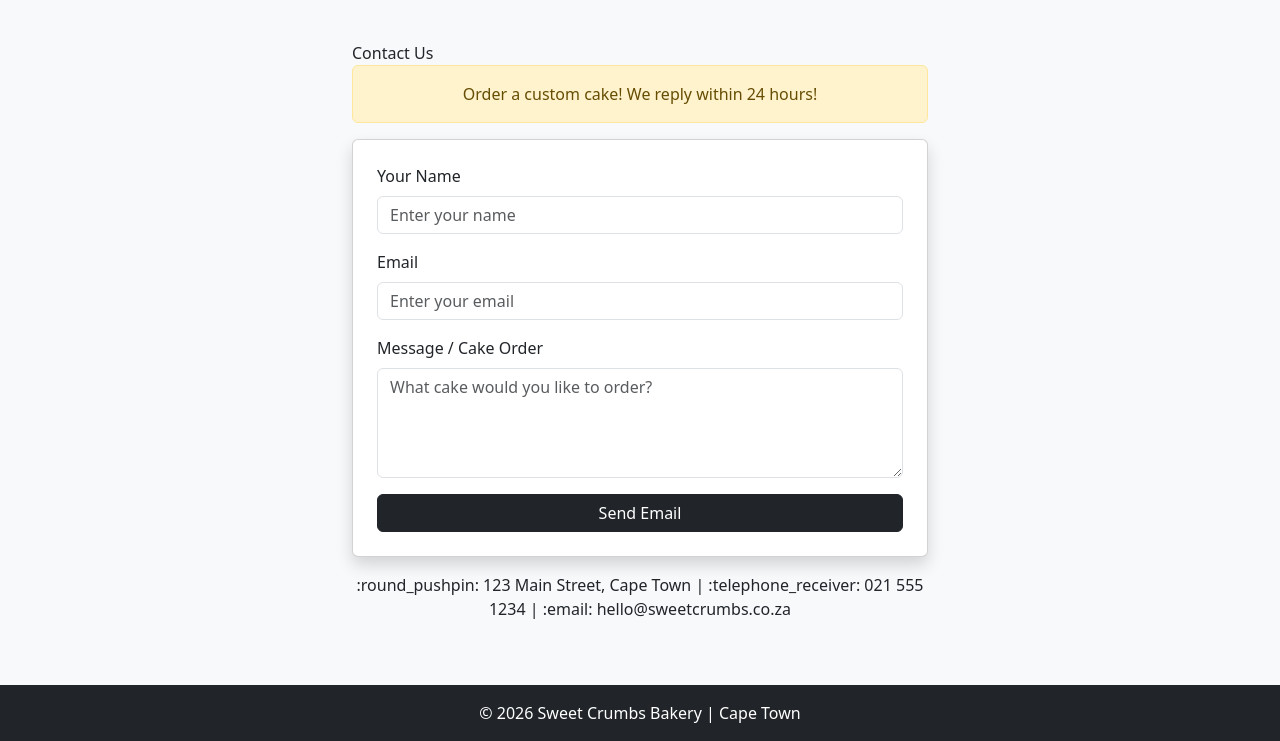
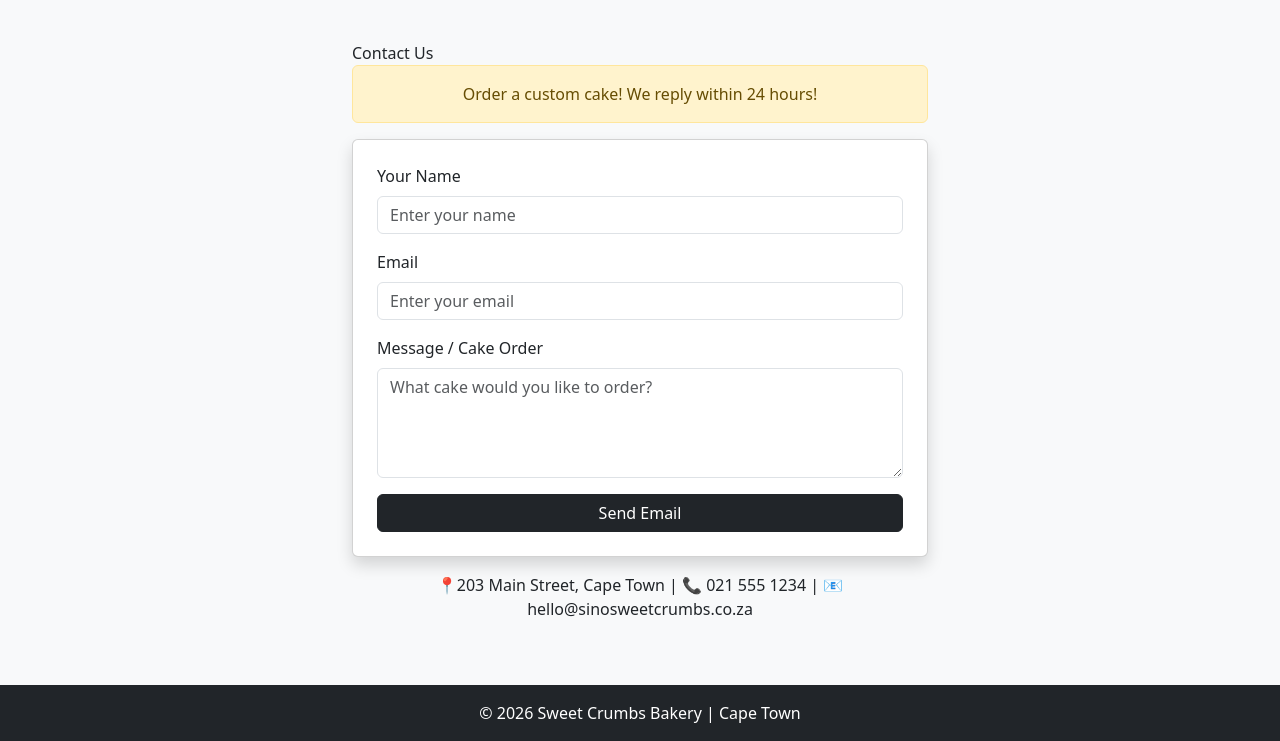
Before and after one commit to sinoyolonkosana-rgb/Exercise-4, a plain HTML site: page contact.html in a window 1280 px wide. Shown: the part 63-804 px from the top of the page. Drawn offline with nearby package versions, Linux system fonts and the light colour scheme.

Commit message:
initial commit

```diff
--- a/contact.html
+++ b/contact.html
@@ -2,13 +2,13 @@
 <html lang="en">
 <head>
 <meta charset="UTF-8"><meta name="viewport" content="width=device-width, initial-scale=1.0">
-<title>Contact - Sweet Crumbs Bakery</title>
+<title>Contact -Sino's Sweet Crumbs Bakery</title>
 <link href="https://cdn.jsdelivr.net/npm/bootstrap@5.3.3/dist/css/bootstrap.min.css" rel="stylesheet">
 <link rel="stylesheet" href="https://cdnjs.cloudflare.com/ajax/libs/animate.css/4.1.1/animate.min.css"/>
 </head>
 <body class="d-flex flex-column min-vh-100 bg-light">
 <nav class="navbar navbar-expand-lg navbar-dark bg-dark"><div class="container"><a class="navbar-brand fw-bold" href="index.html">🍰 SINO's SWEET CRUMBS BAKERY</a><button class="navbar-toggler" type="button" data-bs-toggle="collapse" data-bs-target="#nav"><span class="navbar-toggler-icon"></span></button><div class="collapse navbar-collapse" id="nav"><ul class="navbar-nav ms-auto"><li class="nav-item"><a class="nav-link" href="index.html">Home</a></li><li class="nav-item"><a class="nav-link" href="products.html">Products</a></li><li class="nav-item"><a class="nav-link" href="about.html">About</a></li><li class="nav-item"><a class="nav-link active" href="contact.html">Contact</a></li></ul></div></div></nav>
-<div class="container my-5" style="max-width:600px;"h1 class="text-center animate__animated animate__bounceIn">Contact Us</h1><div class="alert alert-warning text-center">Order a custom cake! We reply within 24 hours!</div><div class="card shadow p-4"><form><div class="mb-3"><label class="form-label">Your Name</label><input type="text" class="form-control" placeholder="Enter your name"></div><div class="mb-3"><label class="form-label">Email</label><input type="email" class="form-control" placeholder="Enter your email"></div><div class="mb-3"><label class="form-label">Message / Cake Order</label><textarea class="form-control" rows="4" placeholder="What cake would you like to order?"></textarea></div><button type="submit" class="btn btn-dark w-100">Send Email</button></form></div><p class="text-center mt-3">:round_pushpin: 123 Main Street, Cape Town | :telephone_receiver: 021 555 1234 | :email: hello@sweetcrumbs.co.za</p></div>
+<div class="container my-5" style="max-width:600px;"h1 class="text-center animate__animated animate__bounceIn">Contact Us</h1><div class="alert alert-warning text-center">Order a custom cake! We reply within 24 hours!</div><div class="card shadow p-4"><form><div class="mb-3"><label class="form-label">Your Name</label><input type="text" class="form-control" placeholder="Enter your name"></div><div class="mb-3"><label class="form-label">Email</label><input type="email" class="form-control" placeholder="Enter your email"></div><div class="mb-3"><label class="form-label">Message / Cake Order</label><textarea class="form-control" rows="4" placeholder="What cake would you like to order?"></textarea></div><button type="submit" class="btn btn-dark w-100">Send Email</button></form></div><p class="text-center mt-3"> 📍203 Main Street, Cape Town |  📞 021 555 1234 | 📧 hello@sinosweetcrumbs.co.za</p></div>
 <footer class="bg-dark text-white text-center py-3 mt-auto"><p class="mb-0">© 2026 Sweet Crumbs Bakery | Cape Town</p></footer>
 <script src="https://cdn.jsdelivr.net/npm/bootstrap@5.3.3/dist/js/bootstrap.bundle.min.js"></script>
 </body>
```
